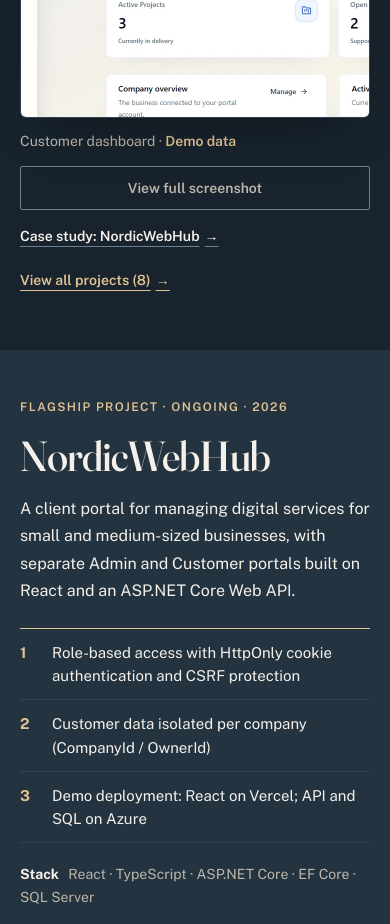
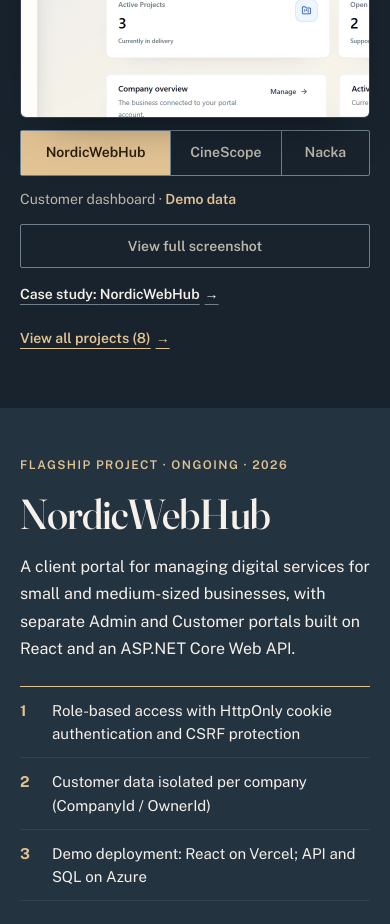
Before and after one commit to osmanosmani/osman-portfolio-react, a React (Vite) app: page / in a window 390 px wide. Shown: the part 900-1824 px from the top of the page. Built offline with nearby package versions, Linux system fonts and the light colour scheme; no server answers.

Commit message:
fix: preserve project thumbnail selectors below stacked windows

```diff
--- a/src/components/site/ProjectPreview.jsx
+++ b/src/components/site/ProjectPreview.jsx
@@ -46,6 +46,7 @@
   const selectedIndex = windowOrder[windowOrder.length - 1]
   const [viewerOpen, setViewerOpen] = useState(false)
   const tabRefs = useRef([])
+  const shortcutRefs = useRef([])
   const viewerButton = useRef(null)
   const project = projects[selectedIndex]
   const preview = project.homePreview
@@ -54,7 +55,7 @@
     setWindowOrder((current) => current[current.length - 1] === index ? current : [...current.filter((item) => item !== index), index])
   }
 
-  function handleTabKey(event, index) {
+  function handleTabKey(event, index, refs = tabRefs) {
     let next
     if (event.key === 'ArrowRight' || event.key === 'ArrowDown') next = (index + 1) % projects.length
     if (event.key === 'ArrowLeft' || event.key === 'ArrowUp') next = (index - 1 + projects.length) % projects.length
@@ -63,7 +64,7 @@
     if (next === undefined) return
     event.preventDefault()
     selectProject(next)
-    tabRefs.current[next]?.focus()
+    refs.current[next]?.focus()
   }
 
   return (
@@ -92,6 +93,20 @@
           </div>
         </figure>
       </div>
+      <div className="dc-project-tabs" role="group" aria-label={text.projectShortcuts}>
+        {projects.map((item, index) => (
+          <button type="button" key={item.slug} ref={(element) => { shortcutRefs.current[index] = element }}
+            aria-label={item.shortTitle} aria-pressed={index === selectedIndex} aria-controls="project-preview-panel"
+            onClick={() => selectProject(index)} onKeyDown={(event) => handleTabKey(event, index, shortcutRefs)}>
+            <img className="dc-tab-thumbnail" src={item.homePreview.src} alt="" width="144" height="90" loading="lazy" />
+            <span className="dc-tab-label">
+              <span className="dc-tab-number" aria-hidden="true">0{index + 1}</span>
+              <span className="dc-tab-full-name">{item.shortTitle}</span>
+              <span className="dc-tab-short-name" aria-hidden="true">{item.compactTitle || item.shortTitle}</span>
+            </span>
+          </button>
+        ))}
+      </div>
       <div className="dc-preview-caption tw:flex tw:flex-wrap tw:items-center tw:justify-between tw:gap-2">
         <span>{preview.caption[language]}{preview.demo && <> · <strong>{text.demoData}</strong></>}</span>
         <button ref={viewerButton} type="button" className="dc-small-button" onClick={() => setViewerOpen(true)}>
--- a/src/data/homeContent.js
+++ b/src/data/homeContent.js
@@ -7,6 +7,7 @@
     viewProjects: 'View projects', contactMe: 'Contact me', location: 'Helsingborg, Sweden',
     availability: 'Open to web, frontend and full-stack developer roles', apl: 'Qualipro APL · Sep–Dec 2026',
     windowHint: 'Select a window title to explore a project.', currentPreview: 'Viewing',
+    projectShortcuts: 'Choose a project',
     previews: 'Project previews', caseStudy: 'Case study', allProjects: 'View all projects',
     fullScreenshot: 'View full screenshot', screenshot: 'Full screenshot', demoData: 'Demo data',
     actualSize: 'Actual size', fitWidth: 'Fit to width', original: 'Original image', newTab: 'opens in a new tab',
@@ -42,6 +43,7 @@
     viewProjects: 'Visa projekt', contactMe: 'Kontakta mig', location: 'Helsingborg, Sverige',
     availability: 'Söker roller som webb-, frontend- och fullstackutvecklare', apl: 'APL på Qualipro · sep–dec 2026',
     windowHint: 'Välj en fönstertitel för att utforska ett projekt.', currentPreview: 'Visas',
+    projectShortcuts: 'Välj projekt',
     previews: 'Projektförhandsvisningar', caseStudy: 'Fallstudie', allProjects: 'Visa alla projekt',
     fullScreenshot: 'Visa hela skärmbilden', screenshot: 'Hela skärmbilden', demoData: 'Demodata',
     actualSize: 'Verklig storlek', fitWidth: 'Anpassa till bredd', original: 'Originalbild', newTab: 'öppnas i ny flik',
--- a/src/styles/direction-c.css
+++ b/src/styles/direction-c.css
@@ -107,6 +107,20 @@
   .dc-window-stack { --window-inset: 8px; }
   .dc-window-tabs button { gap: 9px; padding-inline: 10px; }
   .dc-window-context { display: none; }
+}
+.dc-project-tabs { display: grid; grid-template-columns: repeat(3, minmax(0, 1fr)); gap: 16px; margin-top: 18px; }
+.dc-project-tabs button { display: grid; grid-template-columns: 72px minmax(0, 1fr); align-items: center; gap: 12px; min-height: 64px; padding: 12px 0 4px; background: transparent; border: 0; border-top: 2px solid var(--dc-hair); text-align: left; }
+.dc-project-tabs button[aria-pressed=true] { border-top-color: var(--dc-accent); }
+.dc-tab-thumbnail { width: 72px; height: 45px; object-fit: cover; object-position: left top; border: 1px solid var(--dc-hair); border-radius: 2px; opacity: .7; }
+[aria-pressed=true] .dc-tab-thumbnail { opacity: 1; }
+.dc-tab-label { display: grid; min-width: 0; font-size: 15px; font-weight: 600; line-height: 1.25; color: var(--dc-muted); }
+[aria-pressed=true] .dc-tab-label { color: var(--dc-ink); }
+.dc-tab-number { font-size: 12px; font-weight: 400; color: var(--dc-subtle); margin-bottom: 3px; }
+[aria-pressed=true] .dc-tab-number { color: var(--dc-accent); }
+.dc-tab-short-name { display: none; }
+@container project-preview (max-width: 650px) {
+  .dc-project-tabs button { grid-template-columns: minmax(0, 1fr); align-content: start; gap: 8px; }
+  .dc-tab-thumbnail { width: 100%; height: auto; aspect-ratio: 16/9; }
 }
 .dc-preview-caption { margin-top: 12px; color: var(--dc-muted); font-size: 14px; }
 .dc-preview-caption strong { color: var(--dc-accent); font-weight: 600; }
@@ -227,6 +241,15 @@
   .dc-eyebrow { font-size: 12px; }
   .dc-screenshot-window, .dc-flagship-image .dc-screenshot-window { aspect-ratio: 4/3; }
   .dc-screenshot-window img { position: absolute; width: var(--preview-width); max-width: none; height: auto; left: var(--preview-x); top: var(--preview-y); }
+  .dc-project-tabs { grid-template-columns: minmax(0, 1.35fr) minmax(0, 1fr) minmax(0, .8fr); gap: 0; margin-top: 12px; border: 1px solid var(--dc-line); border-radius: 2px; }
+  .dc-project-tabs button { grid-template-columns: minmax(0, 1fr); align-content: center; justify-items: center; min-height: 44px; padding: 6px 4px; border: 0; border-left: 1px solid var(--dc-line); text-align: center; }
+  .dc-project-tabs button:first-child { border-left: 0; }
+  .dc-project-tabs button[aria-pressed=true] { background: var(--dc-accent); }
+  .dc-project-tabs button[aria-pressed=true] .dc-tab-label { color: var(--dc-on-accent); }
+  .dc-tab-label { font-size: 14px; }
+  .dc-tab-thumbnail, .dc-tab-number { display: none !important; }
+  .dc-tab-full-name { position: absolute; width: 1px; height: 1px; overflow: hidden; clip-path: inset(50%); white-space: nowrap; }
+  .dc-tab-short-name { display: inline; }
   .dc-preview-caption .dc-small-button { width: 100%; margin-top: 6px; }
   .dc-preview-links { flex-direction: column; align-items: flex-start; }
   .dc-flagship { padding: 48px 0 56px; }
@@ -254,6 +277,7 @@
   .dc-header > .dc-wrap { gap: 4px; }
   .dc-menu-button { padding-inline: 10px; }
   .dc-window-title { font-size: 13px; }
+  .dc-tab-label { font-size: 13.5px; }
 }
 @media (prefers-reduced-motion: no-preference) {
   .dc-window-tabs button { transition: top .3s ease, left .3s ease, right .3s ease, background-color .2s ease; }
```
Also changed, not shown: 1 other file (tests, documents, lock files or other folders).
